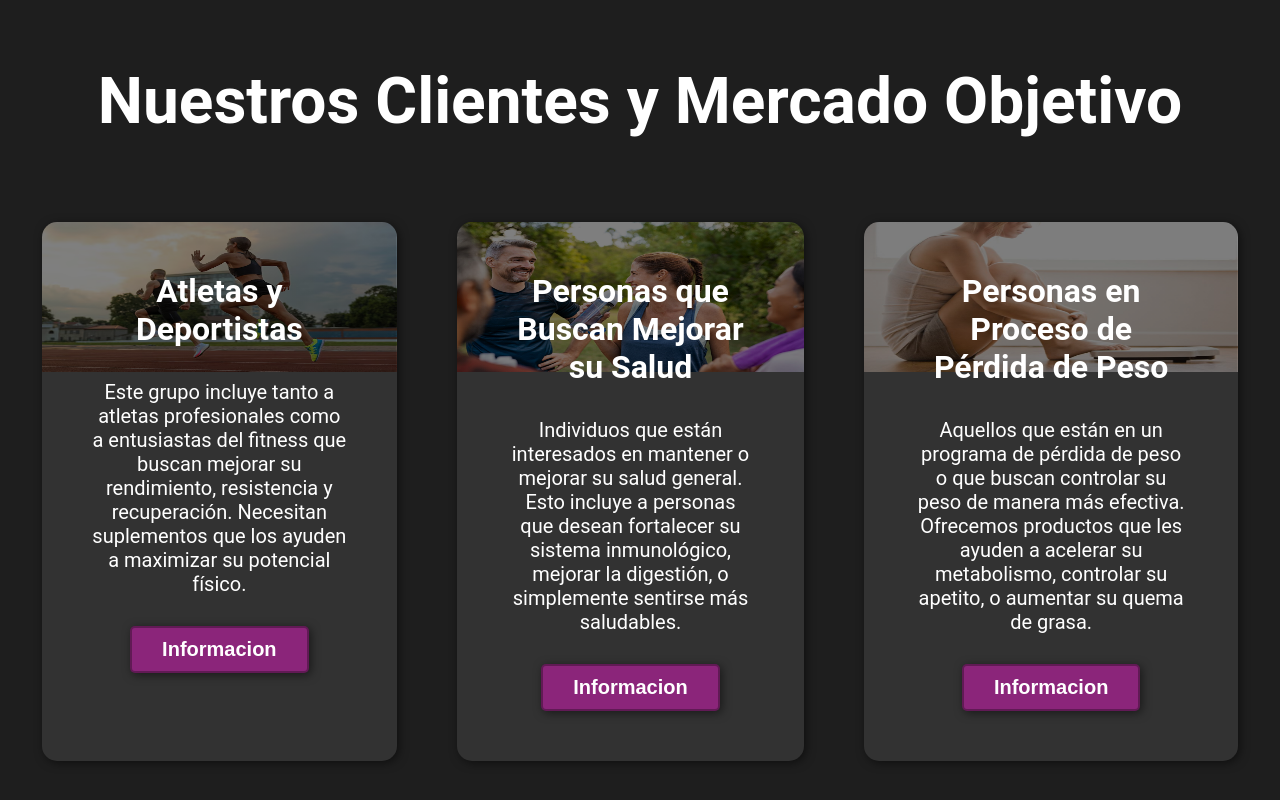
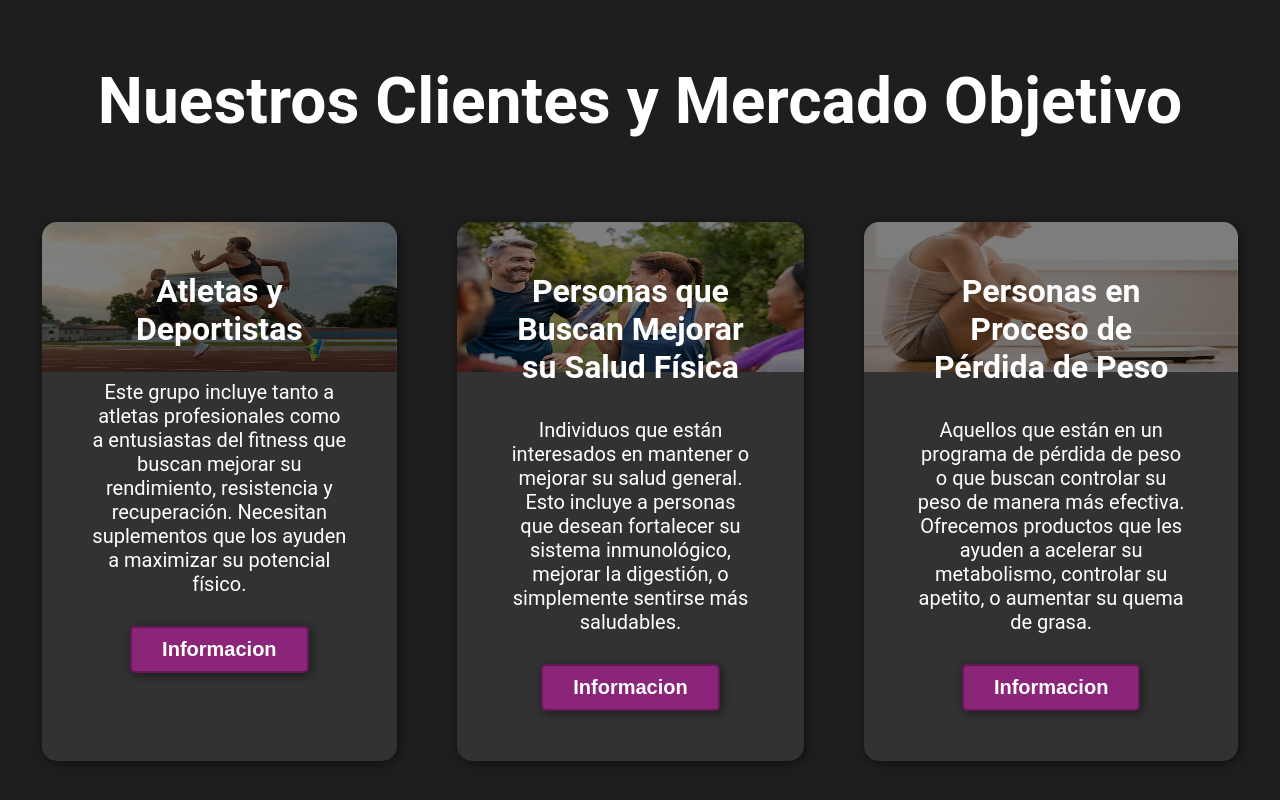
Before and after one commit to alvmantura23/Suplematch, a plain HTML site: page index.html in a window 1280 px wide. Shown: the part 1706-2506 px from the top of the page. Drawn offline with Linux system fonts and the light colour scheme.

Commit message:
Segundo commit, palabra Física Agregada

```diff
--- a/index.html
+++ b/index.html
@@ -40,7 +40,7 @@
                     <button>Informacion</button>
                 </div>
                 <div class="carta">
-                    <h3>Personas que Buscan Mejorar su Salud</h3>
+                    <h3>Personas que Buscan Mejorar su Salud Física</h3>
                     <p>Individuos que están interesados en mantener o mejorar su salud general. Esto incluye a personas que desean fortalecer su sistema inmunológico, mejorar la digestión, o simplemente sentirse más saludables.</p>
                     <button>Informacion</button>
                 </div>
```
